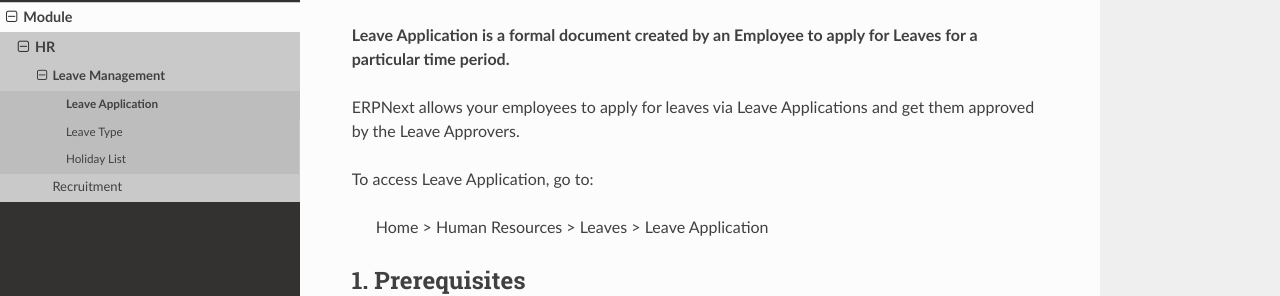
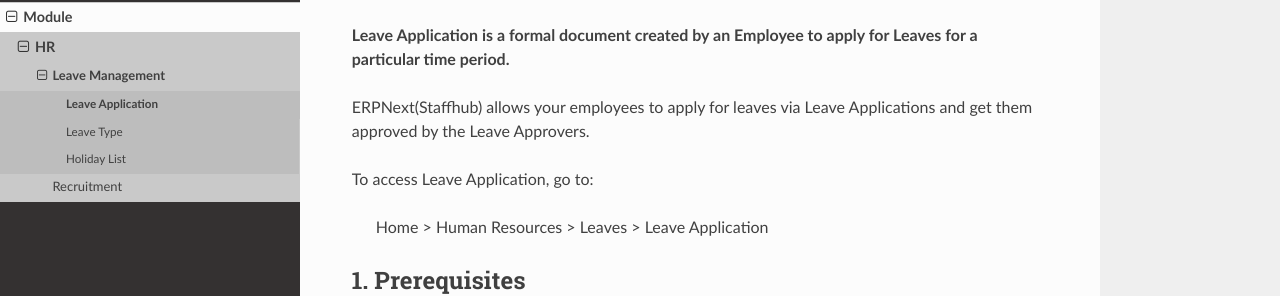
Before and after one commit to arvindder/staffhub-user-guide, a Sphinx documentation site: the page built from docs/module/hr/leave_management/leave-application.md, in a window 1280 px wide and 900 px high. Shown: the part 136-432 px from the top of the window. Built offline with Sphinx 7.4.7 and the Read the Docs theme 3.1.0, drawn with Linux system fonts in a browser that asks for light colours; some of the changed lines change nothing that is shown.

Commit message:
update leave application

```diff
--- a/docs/module/hr/leave_management/leave-application.md
+++ b/docs/module/hr/leave_management/leave-application.md
@@ -2,7 +2,7 @@
 
 **Leave Application is a formal document created by an Employee to apply for Leaves for a particular time period.**
 
-ERPNext allows your employees to apply for leaves via Leave Applications and get them approved by the Leave Approvers.
+ERPNext(Staffhub) allows your employees to apply for leaves via Leave Applications and get them approved by the Leave Approvers.
 
 To access Leave Application, go to:
 
@@ -23,19 +23,19 @@
 
 1.  Go to Leave Application list, click on New.
 2.  A table of Allocated Leaves will be shown. Based on the Leaves taken, the available leaves are displayed for each Leave Type.
-3.  ![Leave Application](_static/leave-app.png)
-4.  Select the Employee Name and Leave Type.
-5.  Set the Leave duration using From Date and To Date. Based on the dates selected, the 'Total Leave Days' and the 'Leave Balance Before Application' fields will be displayed.
-6.  If the Leave applied is for a half-day, select the 'Half Day' checkbox.
-7.  Enter the Reason for Leave.
-8.  ![Leave Application](_static/leave-app1.png)
-9.  Select Leave Approver.
-10. Select the Posting Date of the Leave Application.
-11. Check the 'Follow via Email' checkbox to send notification of the Leave Application to the Leave Approver.
-12. You can also link the Salary Slip of the Employee in the Leave Application for the record.
-13. ![Leave Application](_static/leave-app3.png)
-14. Click on Save. Once the Employee saves the Leave Application, the status of the Leave Application changes to 'Open', and an email is sent to the Leave Approver for approval.
-15. Once the Leave Approver receives the email, they can Approve, Reject, or Cancel the Leave Application. Once this is done, the Leave Approver can submit the Leave Application. On submission, the status of the document changes accordingly, and an email is sent to the Employee notifying them the same.
+![Leave Application](_static/leave-app.png)
+3.  Select the Employee Name and Leave Type.
+4.  Set the Leave duration using From Date and To Date. Based on the dates selected, the 'Total Leave Days' and the 'Leave Balance Before Application' fields will be displayed.
+5.  If the Leave applied is for a half-day, select the 'Half Day' checkbox.
+6.  Enter the Reason for Leave.
+![Leave Application](_static/leave-app1.png)
+7.  Select Leave Approver.
+8. Select the Posting Date of the Leave Application.
+9. Check the 'Follow via Email' checkbox to send notification of the Leave Application to the Leave Approver.
+10. You can also link the Salary Slip of the Employee in the Leave Application for the record.
+![Leave Application](_static/leave-app3.png)
+11. Click on Save. Once the Employee saves the Leave Application, the status of the Leave Application changes to 'Open', and an email is sent to the Leave Approver for approval.
+12. Once the Leave Approver receives the email, they can Approve, Reject, or Cancel the Leave Application. Once this is done, the Leave Approver can submit the Leave Application. On submission, the status of the document changes accordingly, and an email is sent to the Employee notifying them the same.
 
 \_Note: Leave Application cannot be submitted if the Salary is already processed for the leave period.\_
 
@@ -54,7 +54,7 @@
 A leave approver is a user who can approve a Leave Application of an Employee.
 
 1.  **Employee Level:** Leave Approvers can also be set Employee-wise in the employee master.
-2.  ![Leave Application - Leave Approvers](_static/employee-level-approvers.png)
+![Leave Application - Leave Approvers](_static/employee-level-approvers.png)
 
 When a new Leave Application is created, if the selected leave approver does not have access to it, the document is shared with the approver with "submit" permission.
 
```
